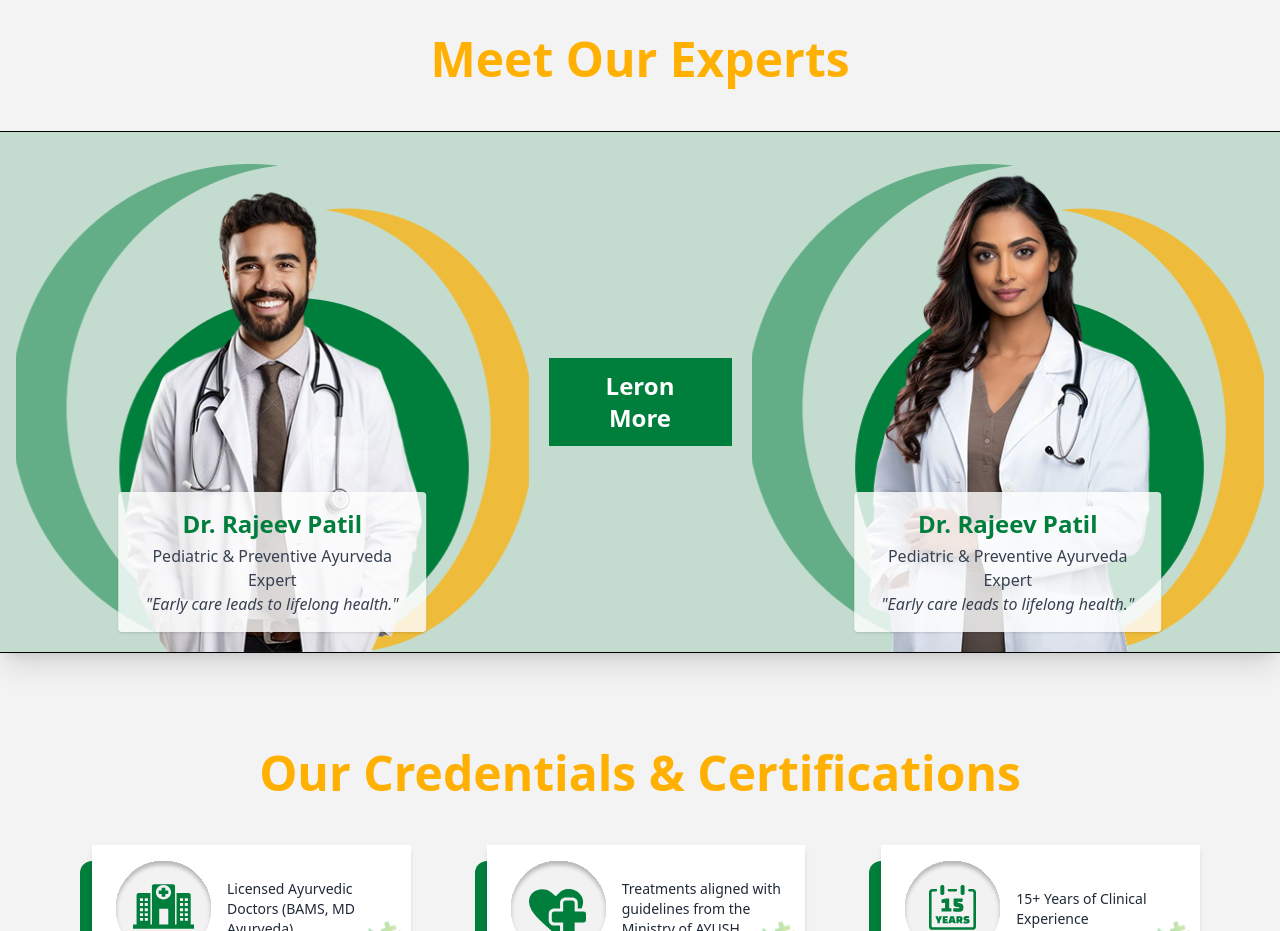
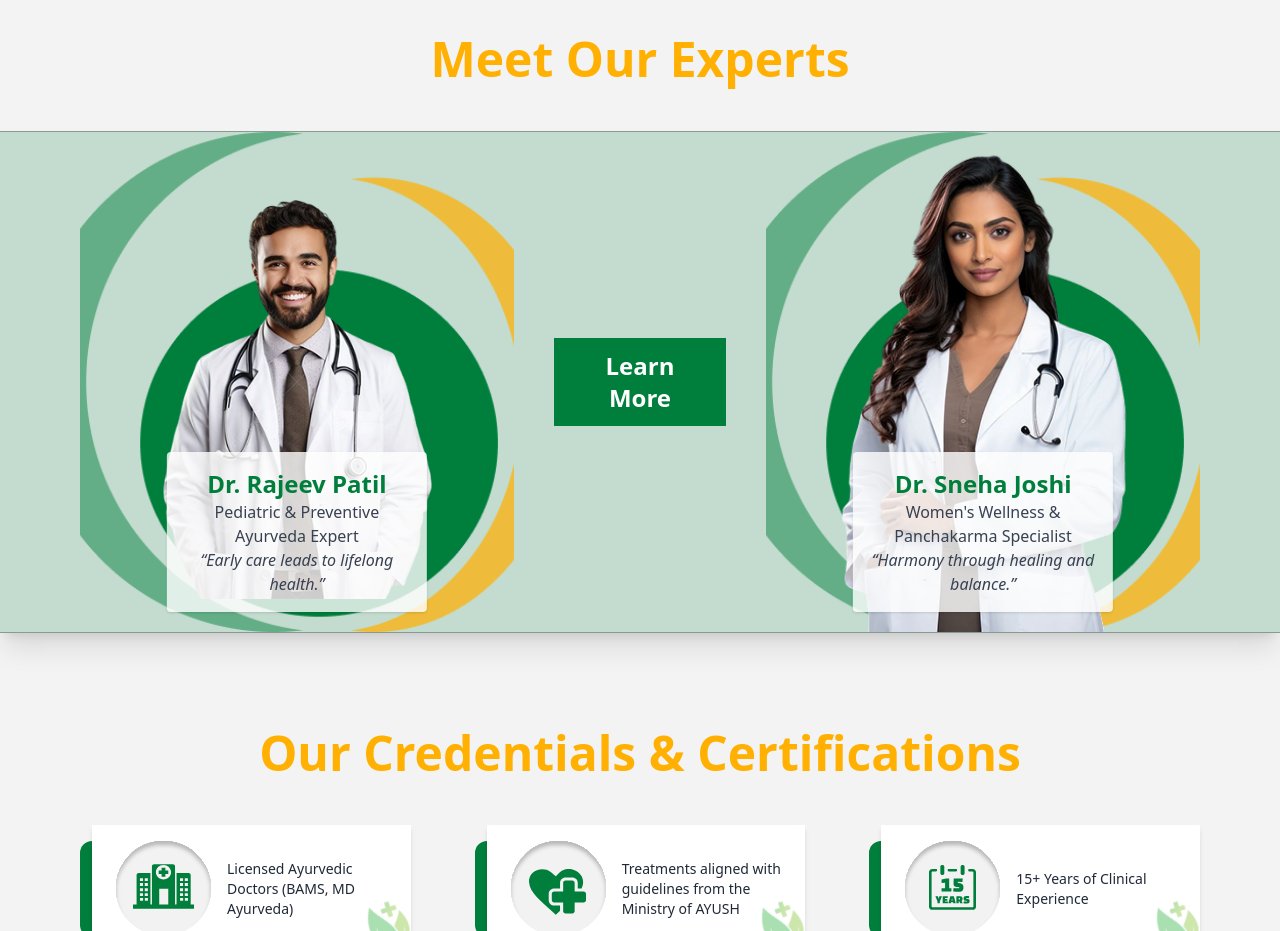
Before and after one commit to vernoxy2/Punarvasu, a React (Vite) app: page / in a window 1280 px wide. Shown: the part 2360-3291 px from the top of the page. Built offline with nearby package versions, Linux system fonts and the light colour scheme; the HTML template or start-up script is replaced by a standard one.

Commit message:
Daytoday Work

```diff
--- a/src/Components/HomePageComp/Experts/Experts.jsx
+++ b/src/Components/HomePageComp/Experts/Experts.jsx
@@ -6,56 +6,62 @@ import ExpertBg from "../../../assets/HomeAssets/Experts/ExpertBg.png";
 
 const style = {
   backgroundImage: `url(${ExpertBg})`,
-  backgroundSize: "",
+  backgroundSize: "cover",
   backgroundPosition: "bottom",
   backgroundRepeat: "no-repeat",
-  //   height: "800px",
 };
 
 const Experts = () => {
   return (
     <section className="pt-14 space-y-12">
-      <h1 className="text-3xl md:text-4xl lg:text-5xl text-center font-bold text-secondary ">
+      {/* Heading */}
+      <h1 className="text-3xl md:text-4xl lg:text-5xl text-center font-bold text-secondary">
         Meet Our Experts
       </h1>
-      <div  className="bg-primary/20 pt-5 border-y border-spacing-x-2 border-black shadow-xl ">
-        <div className="container md:flex gap-5 px-4">
-          <div style={style} className="w-full sm:w-8/12 md:w-6/12 lg:w-5/12 relative px-4 ">
+
+      {/* Content Wrapper */}
+      <div className="bg-primary/20 border-y border-black/30 shadow-xl">
+        <div className="container mx-auto flex flex-col md:flex-row items-center justify-center gap-10">
+          {/* Expert 1 */}
+          <div style={style} className="w-full  lg:w-5/12 relative ">
             <img
               src={Expert1}
               alt="Dr. Rajeev Patil"
-              className="flex h-[500px] mx-auto pointer-events-none"
+              className="h-[500px] mx-auto object-contain pointer-events-none"
             />
-
             <div className="absolute bottom-5 left-1/2 transform -translate-x-1/2 bg-white/80 text-center w-11/12 sm:w-3/4 md:w-3/5 p-4 rounded shadow">
-              <h1 className="text-lg sm:text-xl md:text-2xl font-semibold text-primary">
+              <h2 className="text-xl md:text-2xl font-semibold text-primary">
                 Dr. Rajeev Patil
-              </h1>
-              <p className="text-sm sm:text-base text-gray-700 mt-1">
+              </h2>
+              <p className="text-sm md:text-base text-gray-700 ">
                 Pediatric & Preventive Ayurveda Expert <br />
                 <span className="italic">
-                  "Early care leads to lifelong health."
+                  “Early care leads to lifelong health.”
                 </span>
               </p>
             </div>
           </div>
 
-          <PrimaryBtn className="h-1/2 my-auto mx-auto text-white ">Leron More</PrimaryBtn>
-          <div style={style} className="w-full sm:w-8/12 md:w-6/12 lg:w-5/12 relative px-4 ">
+          {/* CTA Button */}
+          <div className="my-auto">
+            <PrimaryBtn className="text-white">Learn More</PrimaryBtn>
+          </div>
+
+          {/* Expert 2 */}
+          <div style={style} className="w-full lg:w-5/12 relative ">
             <img
               src={Expert2}
-              alt="Dr. Rajeev Patil"
-              className=" h-[500px] mx-auto pointer-events-none"
+              alt="Dr. Sneha Joshi"
+              className="h-[500px] mx-auto object-contain pointer-events-none"
             />
-
             <div className="absolute bottom-5 left-1/2 transform -translate-x-1/2 bg-white/80 text-center w-11/12 sm:w-3/4 md:w-3/5 p-4 rounded shadow">
-              <h1 className="text-lg sm:text-xl md:text-2xl font-semibold text-primary">
-                Dr. Rajeev Patil
-              </h1>
-              <p className="text-sm sm:text-base text-gray-700 mt-1">
-                Pediatric & Preventive Ayurveda Expert <br />
+              <h2 className="text-xl md:text-2xl font-semibold text-primary">
+                Dr. Sneha Joshi
+              </h2>
+              <p className="text-sm md:text-base text-gray-700 ">
+                Women's Wellness & Panchakarma Specialist <br />
                 <span className="italic">
-                  "Early care leads to lifelong health."
+                  “Harmony through healing and balance.”
                 </span>
               </p>
             </div>
```
